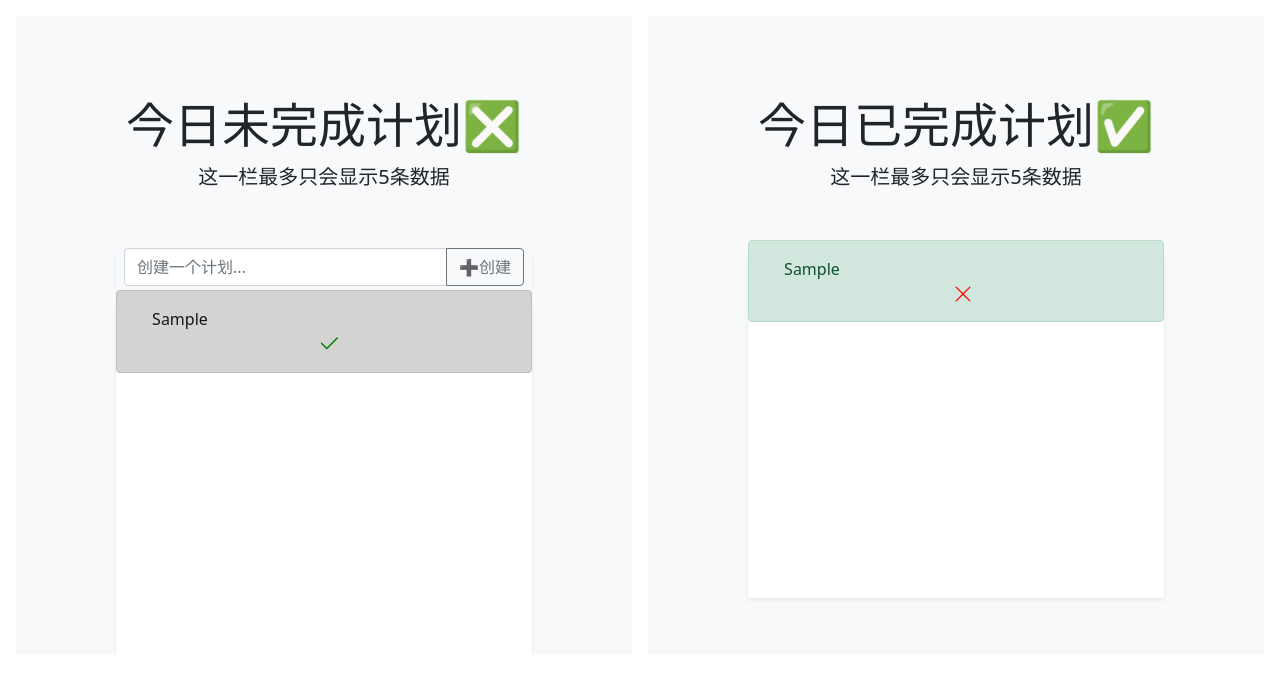
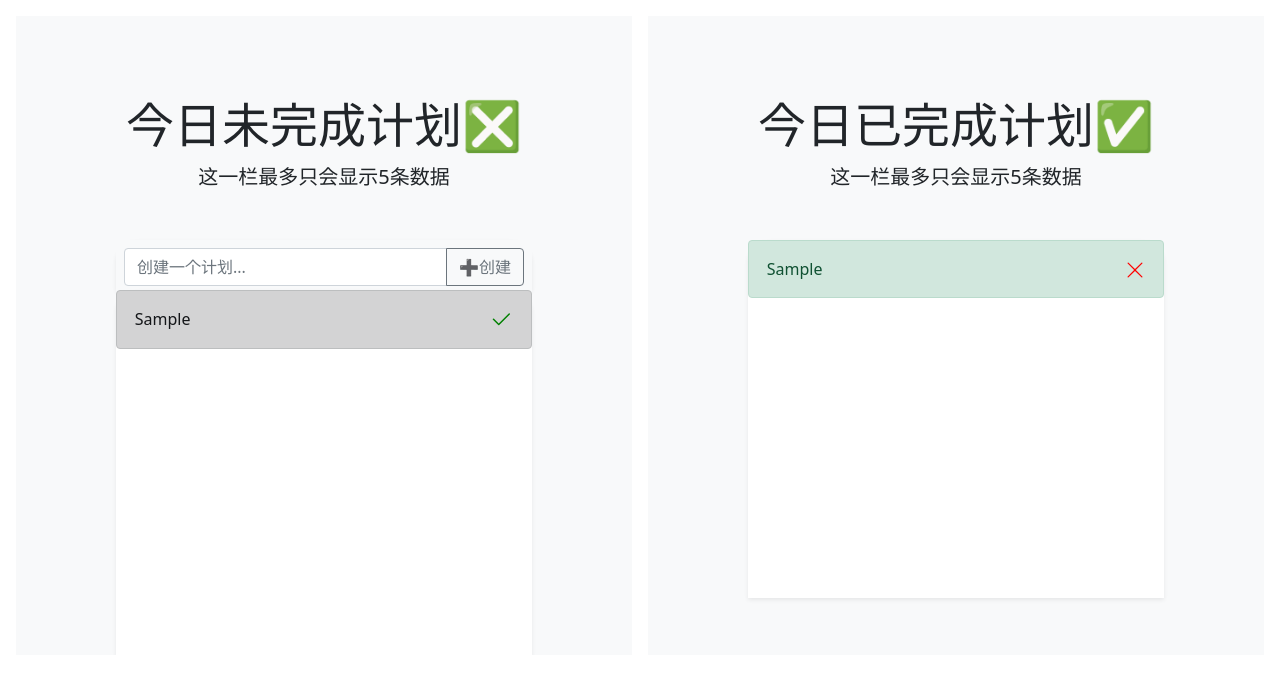
Before and after one commit to hanyun-li/RewardsProgram, a Spring app: template src/main/resources/templates/product/product.html in a window 1280 px wide. Shown: the part 48-742 px from the top of the page. Run offline with Thymeleaf, Linux system fonts and the light colour scheme; the template is opened without the code that fills it: most values are stand-ins (such as "Sample title", 1, 10 or a date in 2020); data that the repository does not hold is empty.

Commit message:
优化计划页按钮布局

```diff
--- a/src/main/resources/templates/product/product.html
+++ b/src/main/resources/templates/product/product.html
@@ -158,7 +158,7 @@
             <div class="bg-body shadow-sm mx-auto" style="width: 80%; height: 365px; border-radius: 21px 21px 0 0;">
                 <div th:each="todayUnfinishedPlan : ${todayUnfinishedPlans}" class="alert alert-dark" role="alert">
                     <div style="text-align:left; width: 90%; display: inline-block" th:text="${todayUnfinishedPlan.planInfo}"></div>
-                    <div style="text-align:right; width: 9%; display: inline-block">
+                    <div style="text-align:right; width: 8%; display: inline-block">
                         <a th:href="@{/plan/finish(id=${todayUnfinishedPlan.id})}" class='finished'>
                             <svg xmlns="http://www.w3.org/2000/svg" style="color: green" width="24" height="24" fill="currentColor" class="bi bi-check2" viewBox="0 0 16 16">
                                 <path d="M13.854 3.646a.5.5 0 0 1 0 .708l-7 7a.5.5 0 0 1-.708 0l-3.5-3.5a.5.5 0 1 1 .708-.708L6.5 10.293l6.646-6.647a.5.5 0 0 1 .708 0z"/>
@@ -179,7 +179,7 @@
                 <div th:each="todayFinishedPlan : ${todayFinishedPlans}" class="alert alert-success" role="alert">
                     <div style="text-align:left; width: 90%; display: inline-block" th:text="${todayFinishedPlan.planInfo}">
                     </div>
-                    <div style="text-align:right; width: 9%; display: inline-block">
+                    <div style="text-align:right; width: 8%; display: inline-block">
                         <a th:href="@{/plan/delete(id=${todayFinishedPlan.id})}" class='finished'>
                             <svg xmlns="http://www.w3.org/2000/svg" style="color: red" width="20" height="20" fill="currentColor" class="bi bi-x-lg" viewBox="0 0 16 16">
                                 <path d="M2.146 2.854a.5.5 0 1 1 .708-.708L8 7.293l5.146-5.147a.5.5 0 0 1 .708.708L8.707 8l5.147 5.146a.5.5 0 0 1-.708.708L8 8.707l-5.146 5.147a.5.5 0 0 1-.708-.708L7.293 8 2.146 2.854Z"/>
```
